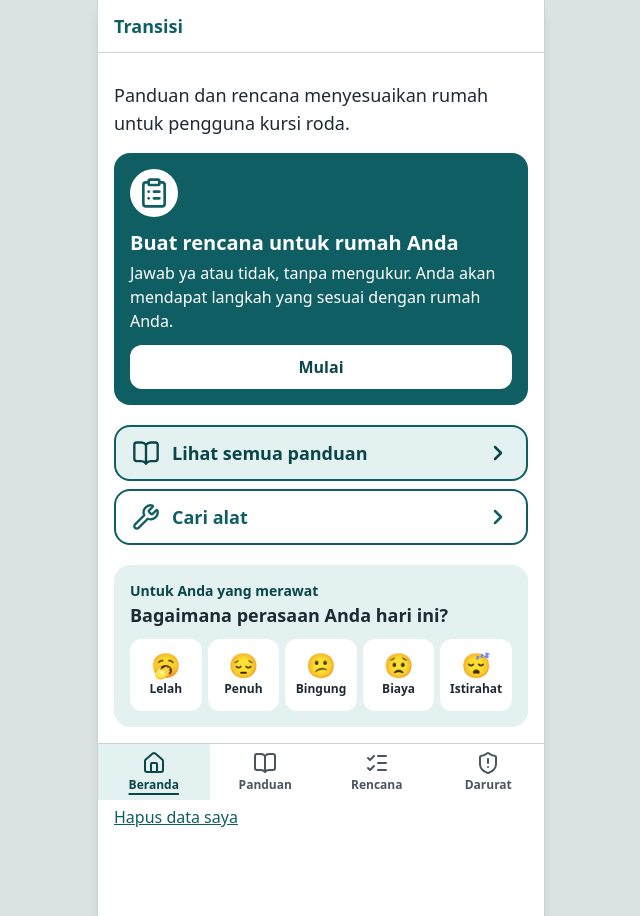
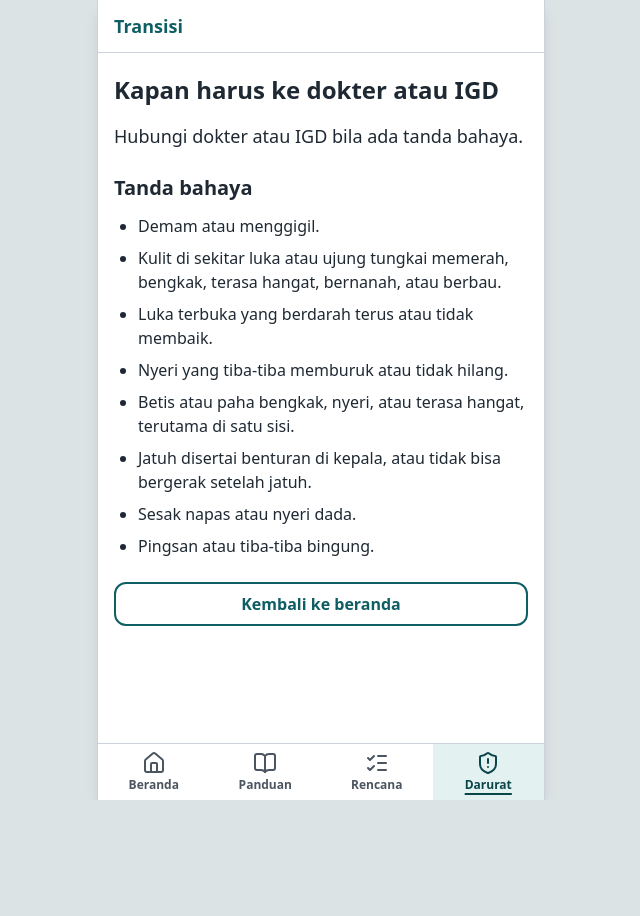
Before and after one commit to titohanafi/transisidnr, a React (Vite) app: page /#/igd in a window 1280 px wide. Before the commit this address led to /#/. Shown: the whole page, without its empty margins (319-959 px from the left). After the commit the page ends 800 px from the top, so only its background shows below. Built offline with nearby package versions, Linux system fonts and the light colour scheme.

Commit message:
Beranda: hapus tautan Kapan harus ke dokter atau IGD

```diff
--- a/content/ui.json
+++ b/content/ui.json
@@ -4,7 +4,6 @@
   },
   "beranda": {
     "spandukDraf": "Konten masih draf dan belum ditinjau ahli.",
-    "tautanIgd": "Kapan harus ke dokter atau IGD",
     "tautanHapus": "Hapus data saya",
     "pilih": {
       "judul": "Apa yang ingin Anda lakukan?",
--- a/src/domain/schema.ts
+++ b/src/domain/schema.ts
@@ -145,7 +145,6 @@
     app: z.object({ nama: teks }),
     beranda: z.object({
       spandukDraf: teks,
-      tautanIgd: teks,
       tautanHapus: teks,
       konteks: teks,
       pilih: z.object({
--- a/src/screens/Beranda.tsx
+++ b/src/screens/Beranda.tsx
@@ -52,7 +52,6 @@
       </section>
 
       <nav aria-label={umum.tautanLain} className="mt-auto flex flex-col pt-6">
-        <TautanKecil to="/igd">{beranda.tautanIgd}</TautanKecil>
         <TautanKecil to="/hapus">{beranda.tautanHapus}</TautanKecil>
       </nav>
     </Halaman>
```
Also changed, not shown: 1 other file (tests, documents, lock files or other folders).
